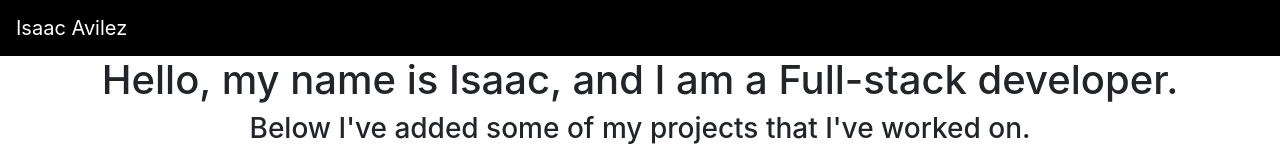
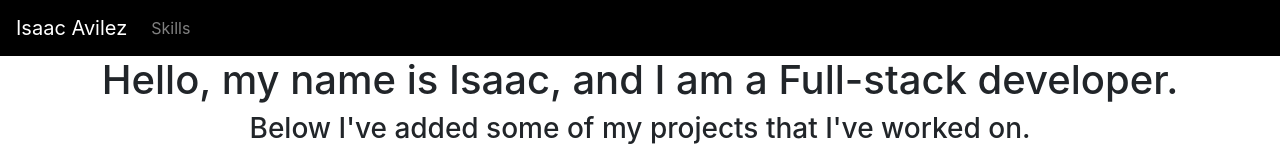
Before and after one commit to IA26/my-portfolio, a React (Create React App) app: page / in a window 1280 px wide. Shown: the top 154 px of the page. Built offline with nearby package versions, Linux system fonts and the light colour scheme.

Commit message:
added skills navlink

```diff
--- a/src/components/NavBarPage.js
+++ b/src/components/NavBarPage.js
@@ -9,9 +9,11 @@ function NavbarPage(props) {
     <nav class="navbar navbar-expand-lg navbar-dark nav-custom">
      <a class="navbar-brand" href="#">Isaac Avilez</a>
       <div className="collapse navbar-collapse vertically-centered" id="navbarNav">
-       <ul className="navbar-nav">
-
-       </ul>
+        <ul className="navbar-nav">
+          <li className="nav-item" >
+           <NavLink to="/skills" className="nav-link">Skills</NavLink>
+          </li>
+        </ul>
       </div>
 
 
```
